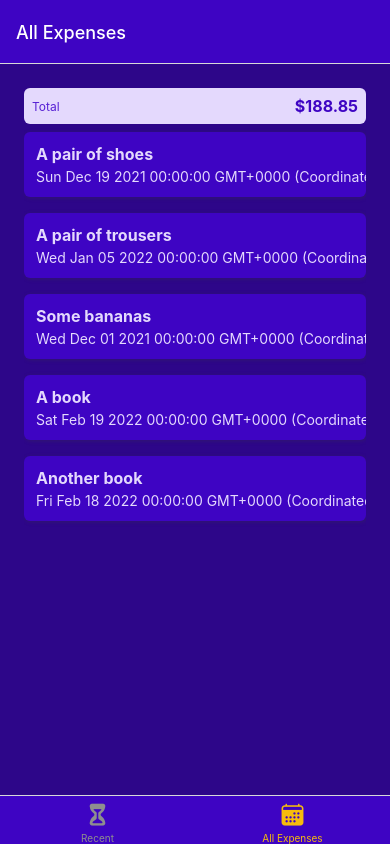
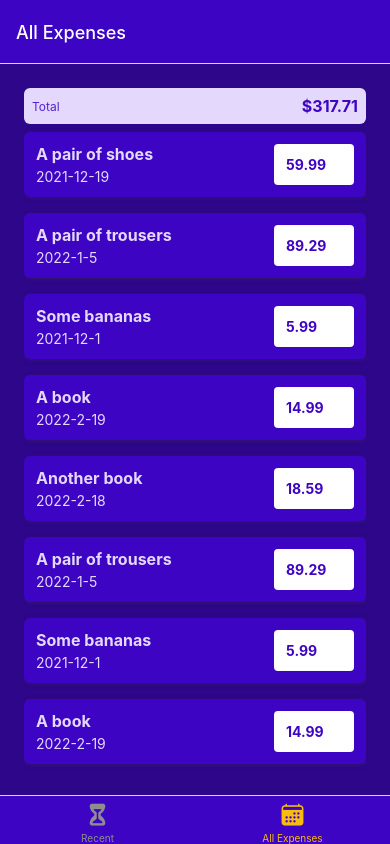
Before and after one commit to zhankaam/react-native-course, a React Native app: screen /AllExpenses in a window 390 px wide. Built offline with nearby package versions, Linux system fonts and the light colour scheme.

Commit message:
011: formatting dates

```diff
--- a/components/ExpenseItem.tsx
+++ b/components/ExpenseItem.tsx
@@ -1,6 +1,7 @@
 import React, {FC} from 'react';
 import {Pressable, StyleSheet, Text, View} from 'react-native';
 import {GlobalStyles} from '../constants/styles';
+import {getFormattedDate} from '../util/date';
 
 type PropsType = {
   description: string;
@@ -16,10 +17,10 @@ export const ExpenseItem: FC<PropsType> = ({description, amount, date}) => {
           <Text style={[styles.textBase, styles.description]}>
             {description}
           </Text>
-          <Text style={styles.textBase}>{date.toString()}</Text>
+          <Text style={styles.textBase}>{getFormattedDate(date)}</Text>
         </View>
         <View style={styles.amountContainer}>
-          <Text style={styles.amount}>{amount}</Text>
+          <Text style={styles.amount}>{amount.toFixed(2)}</Text>
         </View>
       </View>
     </Pressable>
@@ -54,6 +55,7 @@ const styles = StyleSheet.create({
     backgroundColor: 'white',
     justifyContent: 'center',
     borderRadius: 4,
+    minWidth: 80,
   },
   amount: {
     color: GlobalStyles.colors.primary500,
--- a/components/ExpensesOutput.tsx
+++ b/components/ExpensesOutput.tsx
@@ -46,6 +46,30 @@ const DUMMY_EXPENSES = [
     amount: 18.59,
     date: new Date('2022-02-18'),
   },
+  {
+    id: 'e6',
+    description: 'A pair of trousers',
+    amount: 89.29,
+    date: new Date('2022-01-05'),
+  },
+  {
+    id: 'e7',
+    description: 'Some bananas',
+    amount: 5.99,
+    date: new Date('2021-12-01'),
+  },
+  {
+    id: 'e8',
+    description: 'A book',
+    amount: 14.99,
+    date: new Date('2022-02-19'),
+  },
+  {
+    id: 'e9',
+    description: 'Another book',
+    amount: 18.59,
+    date: new Date('2022-02-18'),
+  },
 ];
 
 // expenses,
--- /dev/null
+++ b/util/date.ts
@@ -0,0 +1,3 @@
+export function getFormattedDate(date: Date) {
+  return `${date.getFullYear()}-${date.getMonth() + 1}-${date.getDate()}`;
+}
```
